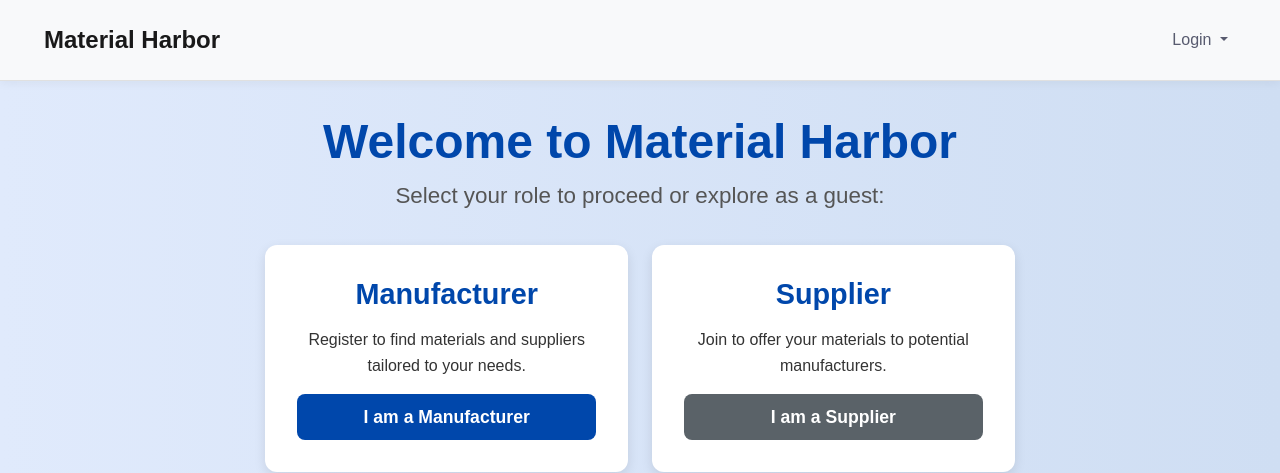
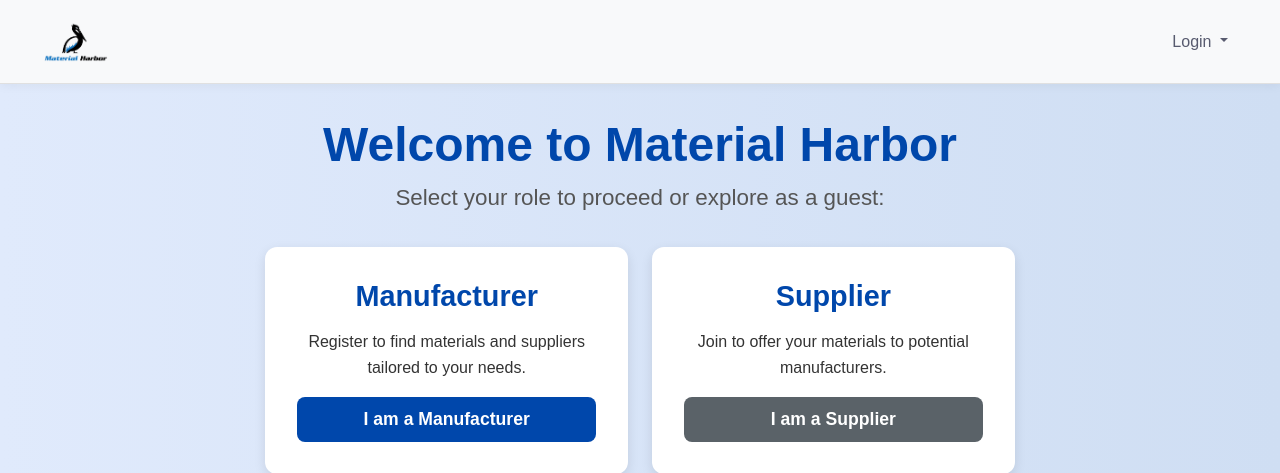
Before and after one commit to ConnorKnack/material_harbor, a PHP site: page /index.php in a window 1280 px wide. Shown: the top 473 px of the page. Run offline with PHP 8.4, Linux system fonts and the light colour scheme; some web fonts are replaced.

Commit message:
Updated logo

```diff
--- a/header.php
+++ b/header.php
@@ -1,6 +1,9 @@
 <nav class="navbar navbar-expand-xl navbar-light bg-light">
     <div class="container-fluid">
-        <a class="navbar-brand fw-bold" href="./index.php">Material Harbor</a>
+        <!-- Logo Area -->
+        <a class="navbar-brand" href="./index.php">
+            <img src="material-harbor.png" alt="Material Harbor Logo" style="height: 40px;">
+        </a>
         <button class="navbar-toggler" type="button" data-bs-toggle="collapse" data-bs-target="#navbarNav"
             aria-controls="navbarNav" aria-expanded="false" aria-label="Toggle navigation">
             <span class="navbar-toggler-icon"></span>
```
Also changed, not shown: material-harbor.png (added).
